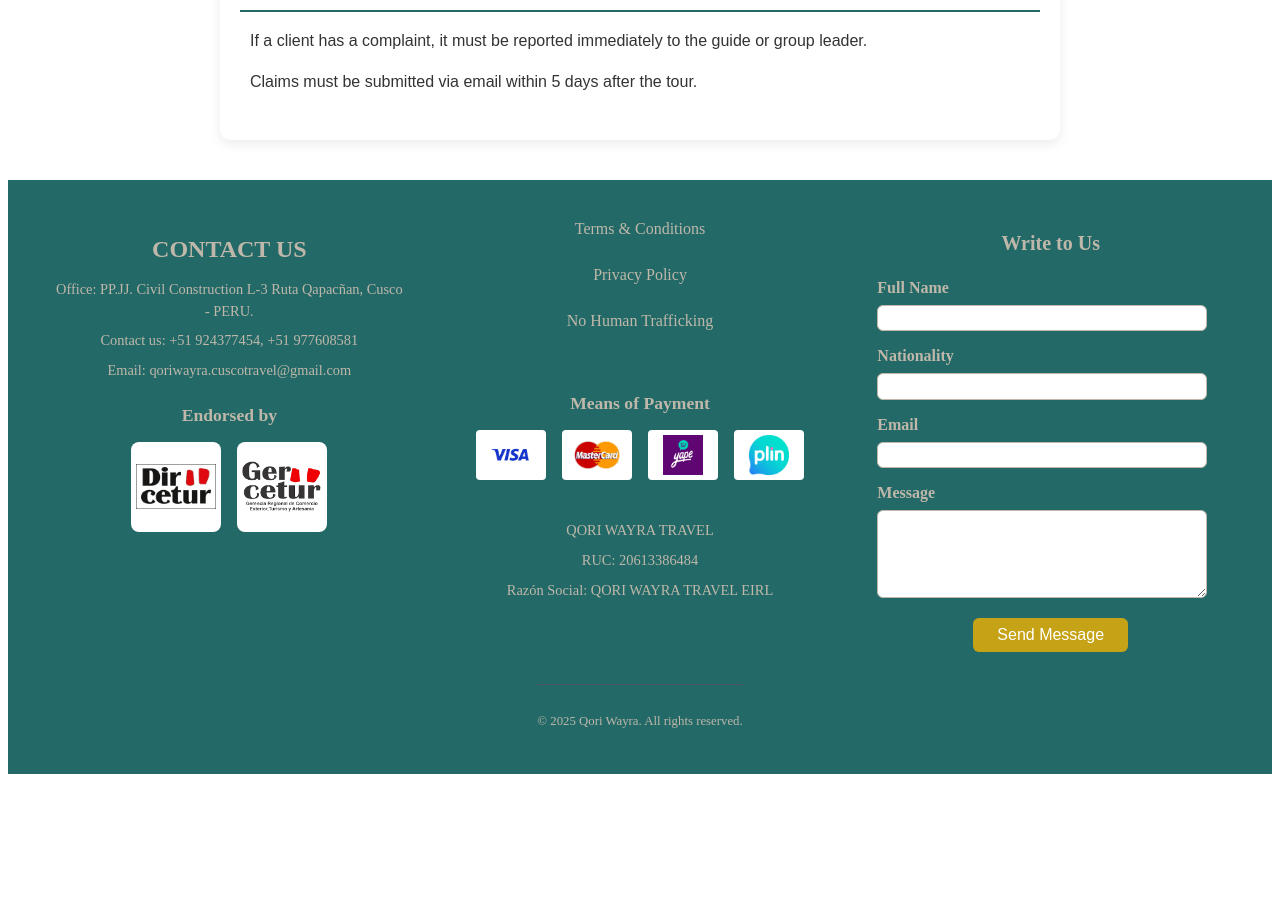
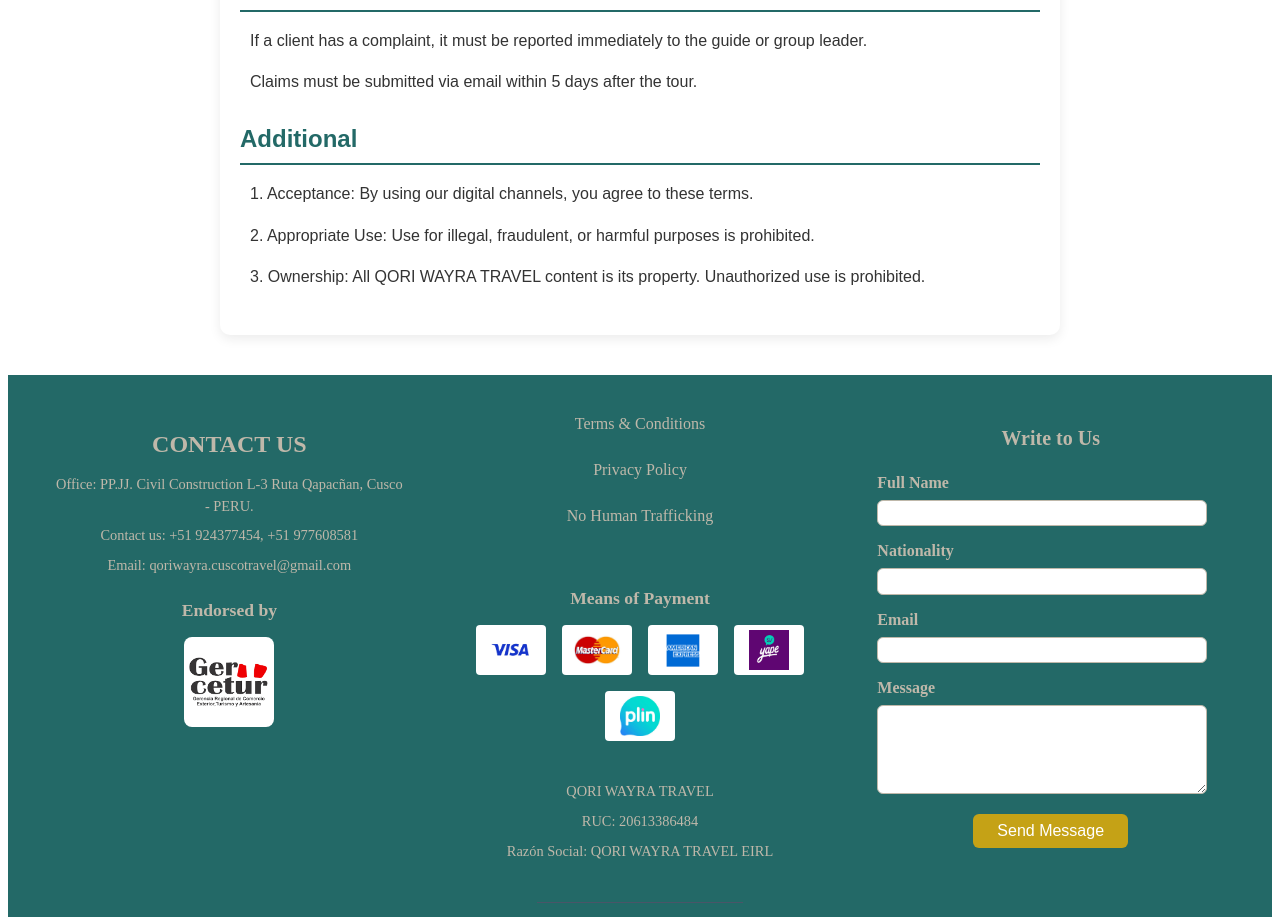
Before and after one commit to NiloFidel/qori-wayra-cusco-v1, a Next.js app: page /en/terminos-condiciones in a window 1280 px wide. Shown: the part 1412-2329 px from the top of the page. Before the commit the page ends 2194 px from the top, so only its background shows below. Built offline with nearby package versions, Linux system fonts and the light colour scheme.

Commit message:
adding somethings

```diff
--- a/app/[locale]/terminos-condiciones/page.tsx
+++ b/app/[locale]/terminos-condiciones/page.tsx
@@ -128,6 +128,22 @@ const translations: { es: TranslationContent; en: TranslationContent } = {
           </>
         ),
       },
+      {
+        sectionTitle: "Adicional",
+        content: (
+          <>
+            <p className={styles.text}>
+              1. Aceptación: Al utilizar nuestros canales digitales, aceptas estos términos.
+            </p>
+            <p className={styles.text}>
+              2. Uso adecuado: Prohibido el uso con fines ilegales, fraudulentos o dañinos.
+            </p>
+            <p className={styles.text}>
+              3. Propiedad: Todo el contenido de QORI WAYRA TRAVEL es de su propiedad. No se permite su uso sin autorización.
+            </p>
+          </>
+        ),
+      },
     ],
   },
   en: {
@@ -242,6 +258,22 @@ const translations: { es: TranslationContent; en: TranslationContent } = {
           </>
         ),
       },
+      {
+        sectionTitle: "Additional",
+        content: (
+          <>
+            <p className={styles.text}>
+              1. Acceptance: By using our digital channels, you agree to these terms.
+            </p>
+            <p className={styles.text}>
+              2. Appropriate Use: Use for illegal, fraudulent, or harmful purposes is prohibited.
+            </p>
+            <p className={styles.text}>
+              3. Ownership: All QORI WAYRA TRAVEL content is its property. Unauthorized use is prohibited.
+            </p>
+          </>
+        ),
+      },
     ],
   },
 };
--- a/app/components/base/footer/footer.tsx
+++ b/app/components/base/footer/footer.tsx
@@ -144,13 +144,7 @@ const Footer: FC<FooterProps> = ({ locale }) => {
             <div className={styles.logoGroup}>
               <h4 className={styles.groupTitle}>{t.endorsedBy}</h4>
               <div className={styles.logoItems}>
-                <Image
-                  src="/images/dircetur.png"
-                  alt="Dircetur"
-                  width={80}
-                  height={80}
-                  className={styles.logoImage}
-                />
+
                 <Image
                   src="/images/gercetur.png"
                   alt="Gercetur"
@@ -189,6 +183,13 @@ const Footer: FC<FooterProps> = ({ locale }) => {
                 <Image
                   src="/images/masterCard.jpg"
                   alt="MasterCard"
+                  width={60}
+                  height={40}
+                  className={styles.paymentLogo}
+                />
+                <Image
+                  src="/images/aExpress.png"
+                  alt="aExpress"
                   width={60}
                   height={40}
                   className={styles.paymentLogo}
```
Also changed, not shown: public/images/aExpress.jpg (added), public/images/aExpress.png (added).
